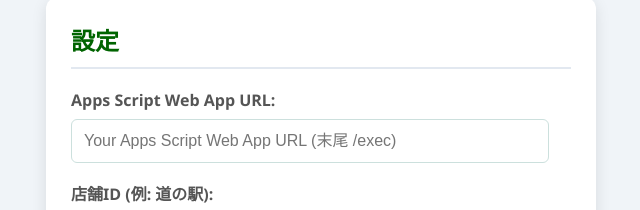
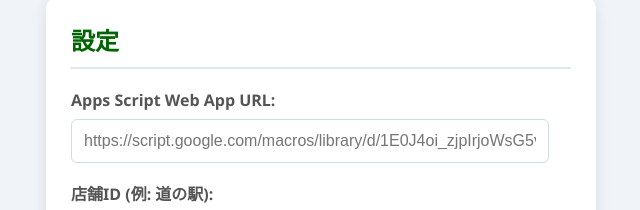
Before and after one commit to minamotokosuge/pointkosuge, a plain HTML site: page index.html in a window 1280 px wide. Shown: the part 115-325 px from the top of the page, without its empty margins (319-959 px from the left). Drawn offline with Linux system fonts and the light colour scheme.

Commit message:
Update index.html

```diff
--- a/index.html
+++ b/index.html
@@ -99,7 +99,7 @@
     <div id="settings" class="container">
         <h2>設定</h2>
         <label for="apps-script-url">Apps Script Web App URL:</label>
-        <input type="text" id="apps-script-url" placeholder="Your Apps Script Web App URL (末尾 /exec)">
+        <input type="text" id="apps-script-url" placeholder="https://script.google.com/macros/library/d/1E0J4oi_zjpIrjoWsG5vLU4wgCcBecMKk0xbdtLcTUCCA3Q_yAmYuAe3J/12">
         <label for="store-id">店舗ID (例: 道の駅):</label>
         <input type="text" id="store-id" placeholder="半角英数字でユニークなID">
         <label for="point-value">付与ポイント数:</label>
```
